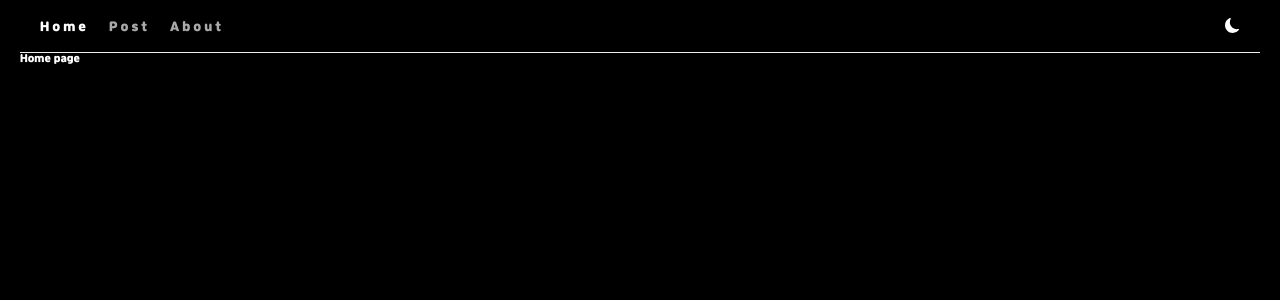
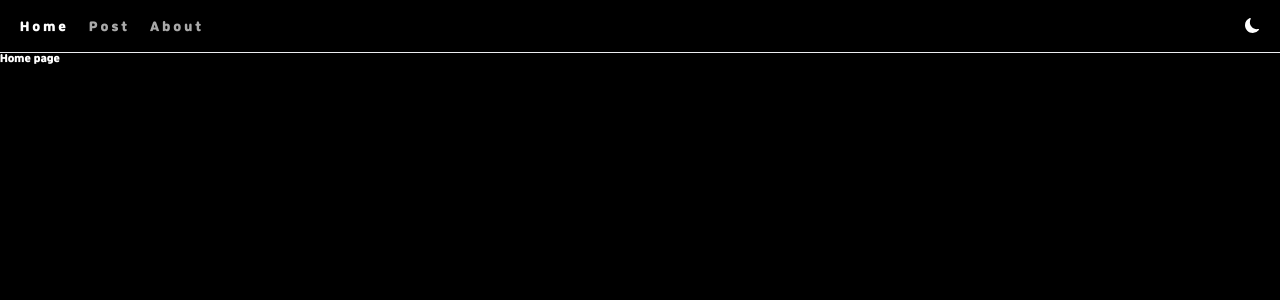
Before and after one commit to jungks9351/MDX-practice, a Next.js app: page / in a window 1280 px wide. Shown: the top 300 px of the page. Built offline with nearby package versions, Linux system fonts and the light colour scheme.

Commit message:
refactor : 테마 모드 훅으로 관리

```diff
--- /dev/null
+++ b/src/hooks/useThemeMode.ts
@@ -0,0 +1,24 @@
+import { useEffect, useState } from 'react'
+
+const useThemeMode = () => {
+  const [themeMode, setThemeMode] = useState('')
+
+  const handleThemeMode = () => {
+    setThemeMode(themeMode === 'light' ? 'dark' : 'light')
+  }
+
+  useEffect(() => {
+    const theme = localStorage.getItem('theme')
+
+    if (theme) setThemeMode(theme)
+  }, [])
+
+  useEffect(() => {
+    document.body.dataset.theme = themeMode
+    localStorage.setItem('theme', themeMode)
+  }, [themeMode])
+
+  return { themeMode, handleThemeMode }
+}
+
+export default useThemeMode
--- a/src/pages/_app.tsx
+++ b/src/pages/_app.tsx
@@ -1,68 +1,34 @@
 import type { AppProps } from 'next/app'
 import Head from 'next/head'
-import { useEffect, useState } from 'react'
-import styled, { ThemeProvider } from 'styled-components'
+import { ThemeProvider } from 'styled-components'
 
-import '../../public/static/font/index.css'
-import SunIcon from '../../public/static/images/sun_icon.svg'
-import MoonIcon from '../../public/static/images/moon_icon.svg'
+import '#static/font/index.css'
+import { darkTheme, lightTheme } from '@styles/theme'
+import GlobalStyle from '@styles/GlobalStyle'
 
-import Header from '../components/Header'
-import NavContainer from '../components/nav/NavContainer'
+import Header from '@components/Header'
+import Container from '@components/Container'
 
-import { darkTheme, lightTheme } from '../styles/theme'
-import GlobalStyle from '../styles/GlobalStyle'
+import useThemeMode from '@hooks/useThemeMode'
 
 const MyApp = ({ Component, pageProps }: AppProps) => {
-  const [themeMode, setThemeMode] = useState('')
-
-  const handleThemeMode = () => {
-    setThemeMode(themeMode === 'light' ? 'dark' : 'light')
-  }
-
-  useEffect(() => {
-    if (localStorage.getItem('theme'))
-      setThemeMode(localStorage.getItem('theme'))
-  }, [])
-
-  useEffect(() => {
-    document.body.dataset.theme = themeMode
-    localStorage.setItem('theme', themeMode)
-  }, [themeMode])
+  const { themeMode, handleThemeMode } = useThemeMode()
 
   return (
     <ThemeProvider theme={themeMode === 'light' ? lightTheme : darkTheme}>
       <Head>
         <meta charSet="utf-8" />
-        <meta
-          name="viewport"
-          content="width=device-width, initial-scale=1.0, maximum-scale=1, user-scalable=no"
-        />
         <meta name="description" content="My First Static Blog" />
         <meta name="keywords" content="nextjs,static,website" />
         <title>Blog</title>
       </Head>
       <GlobalStyle />
       <Container>
-        <Header>
-          <NavContainer />
-          <button onClick={handleThemeMode}>
-            {themeMode === 'light' ? <SunIcon /> : <MoonIcon />}
-          </button>
-        </Header>
+        <Header themeMode={themeMode} handleThemeMode={handleThemeMode} />
         <Component {...pageProps} />
       </Container>
     </ThemeProvider>
   )
 }
 
-const Container = styled.div`
-  width: calc(100%-2rem);
-  height: 100vh;
-  margin: 0 auto;
-  padding: 0 2rem;
-
-  background-color: ${({ theme }) => theme.bgColors.main};
-`
-
 export default MyApp
```
